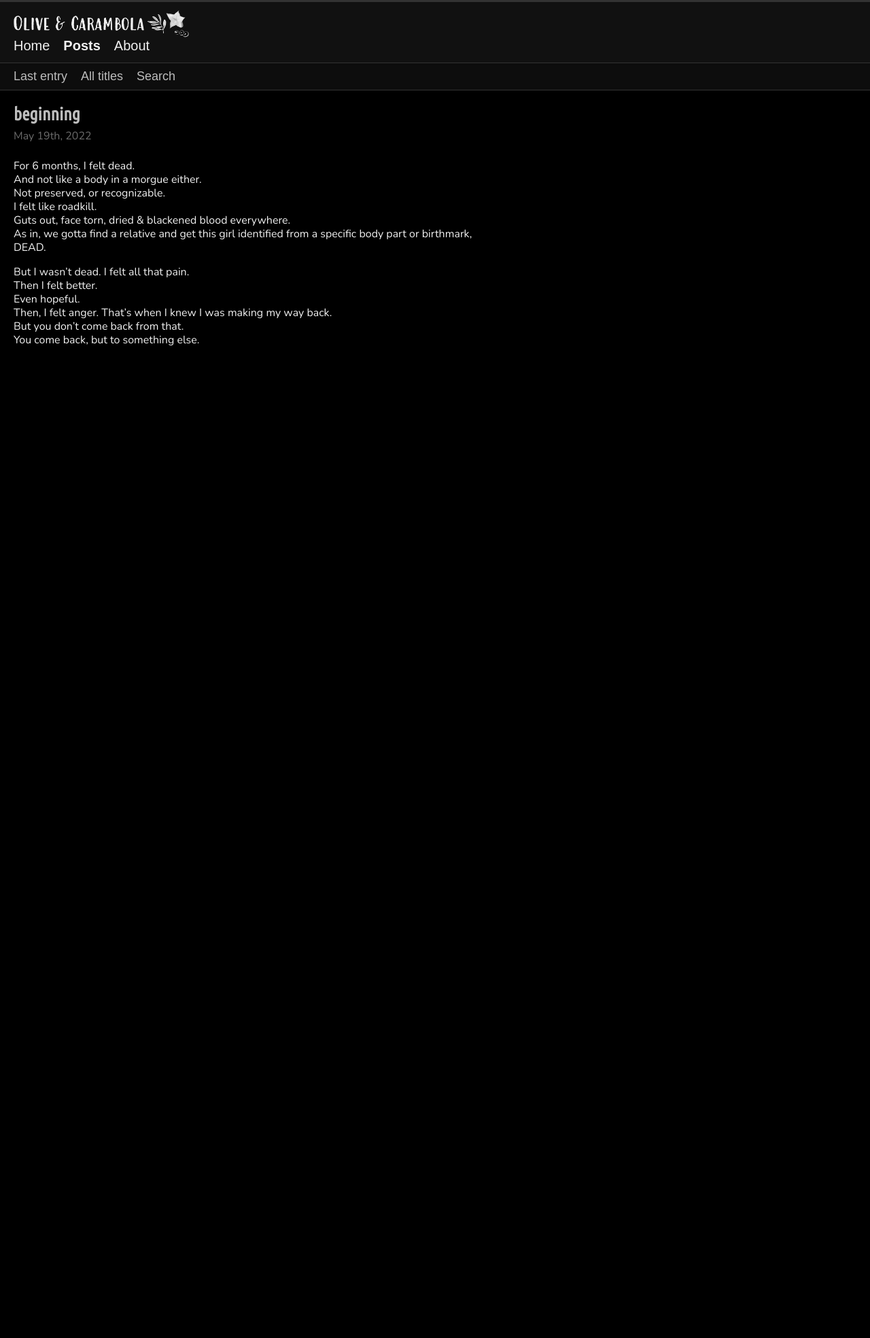
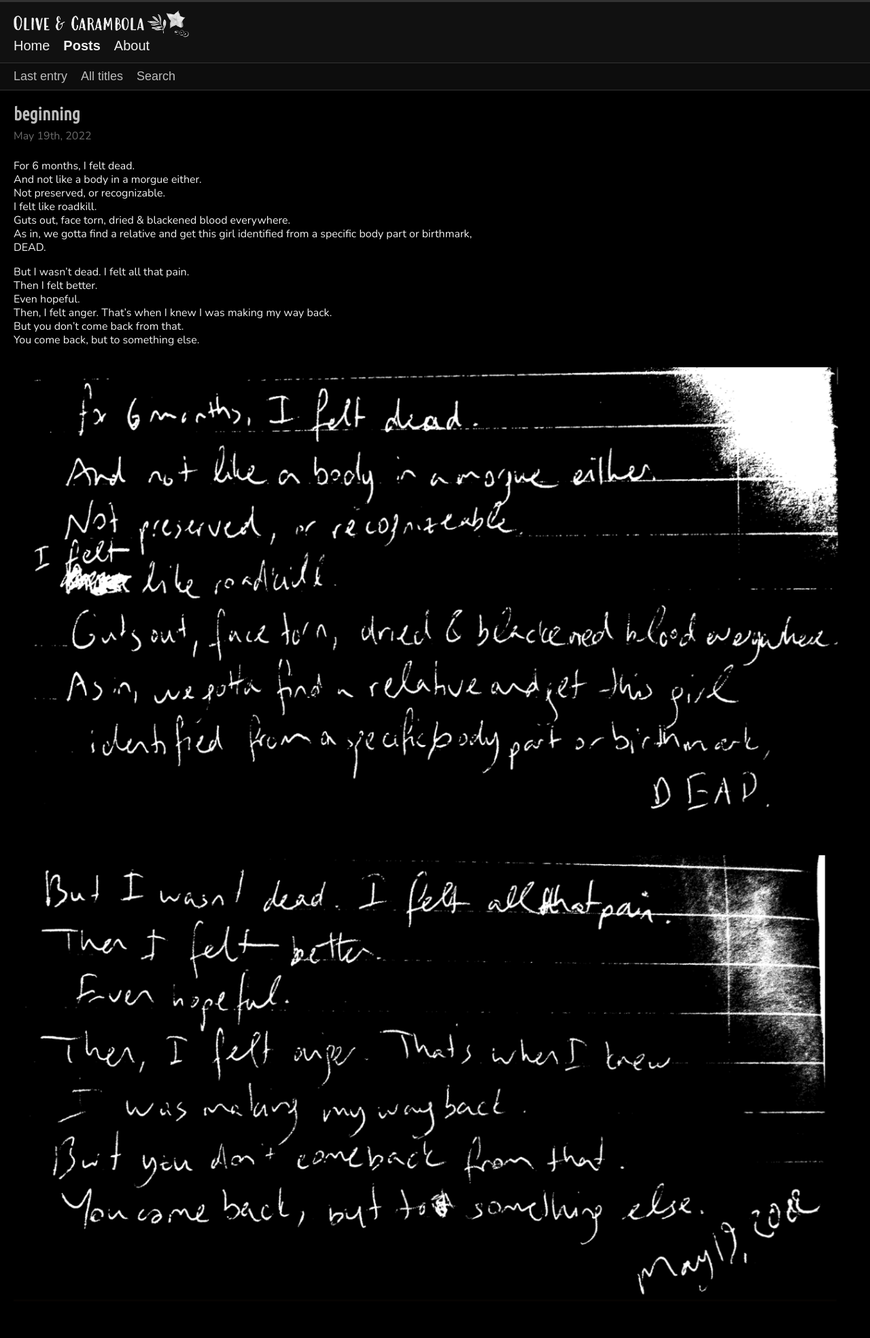
Before and after one commit to olivecarambola/logbook, a Jekyll site: the page built from _posts/2022-05-19-beginning.md, in a window 1280 px wide. Shown: the whole page at 68% size. Built offline with Jekyll 4.4.1, drawn with Linux system fonts in a browser that asks for light colours; some web fonts are replaced; before the commit the page ends 900 px from its top, so only the background shows below that.

Commit message:
Update 2022-05-19-beginning.md

```diff
--- a/_posts/2022-05-19-beginning.md
+++ b/_posts/2022-05-19-beginning.md
@@ -26,3 +26,7 @@ Even hopeful.
 Then, I felt anger. That's when I knew I was making my way back.
 But you don't come back from that.
 You come back, but to something else.
+
+![beginning in notebook pg1](/assets/images/220519_beginning1.png)
+
+![beginning in notebook pg2](/assets/images/220519_beginning2.png)
```
Also changed, not shown: other parts of _posts/2022-05-19-beginning.md (+1 -1 lines).
